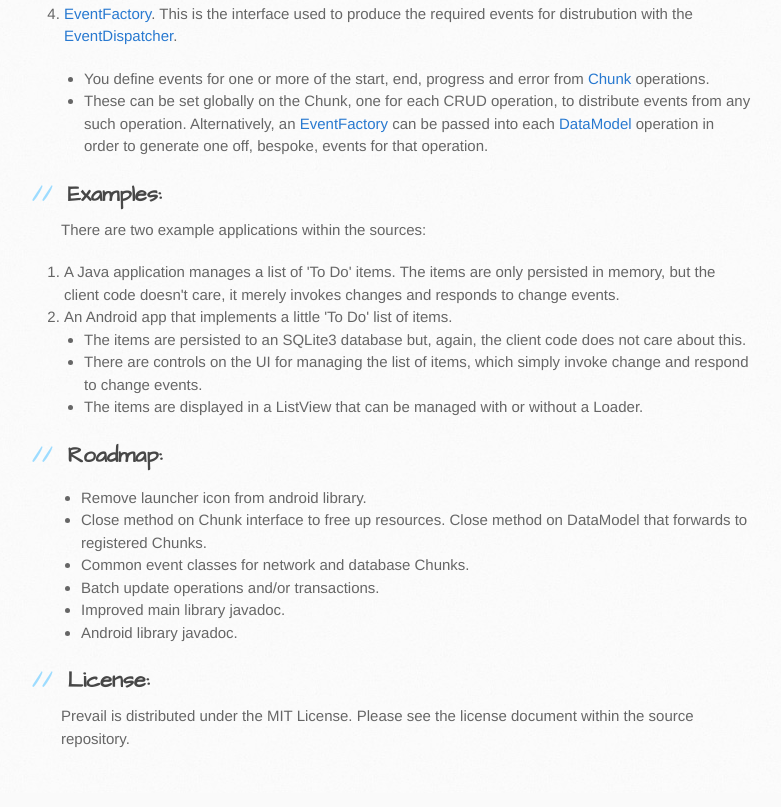
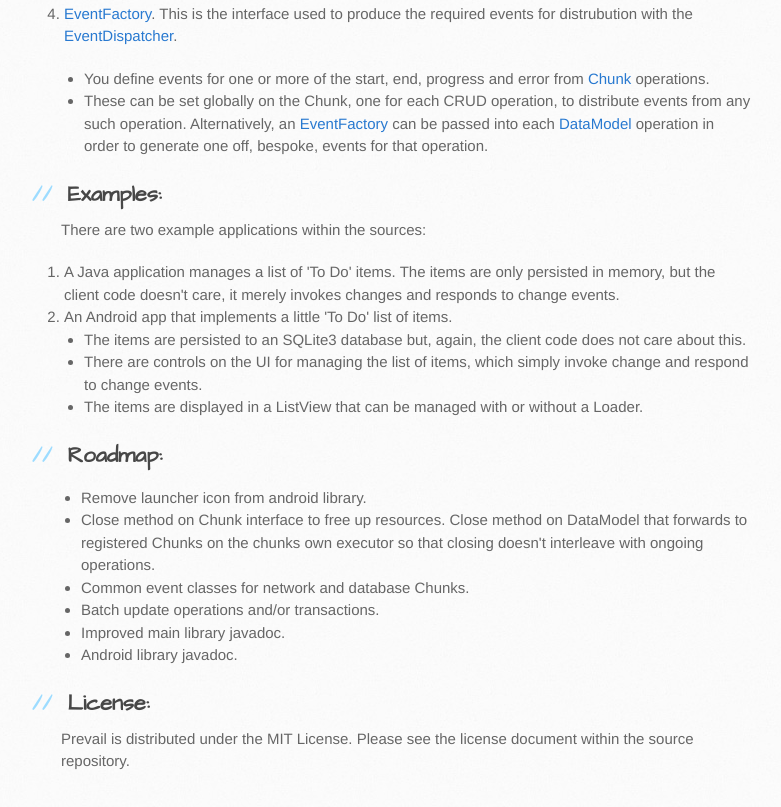
Before and after one commit to BryceCicada/Prevail, a plain HTML site: page index.html in a window 1280 px wide. Shown: the part 2407-3214 px from the top of the page, without its empty margins (109-890 px from the left). Drawn offline with Linux system fonts and the light colour scheme.

```diff
--- a/index.html
+++ b/index.html
@@ -149,7 +149,7 @@
 
 <ul>
 <li>Remove launcher icon from android library.</li>
-<li>Close method on Chunk interface to free up resources.  Close method on DataModel that forwards to registered Chunks.</li>
+<li>Close method on Chunk interface to free up resources.  Close method on DataModel that forwards to registered Chunks on the chunks own executor so that closing doesn't interleave with ongoing operations.</li>
 <li>Common event classes for network and database Chunks.</li>
 <li>Batch update operations and/or transactions.</li>
 <li>Improved main library javadoc.</li>
```
Also changed, not shown: params.json (+1 -1 lines).
